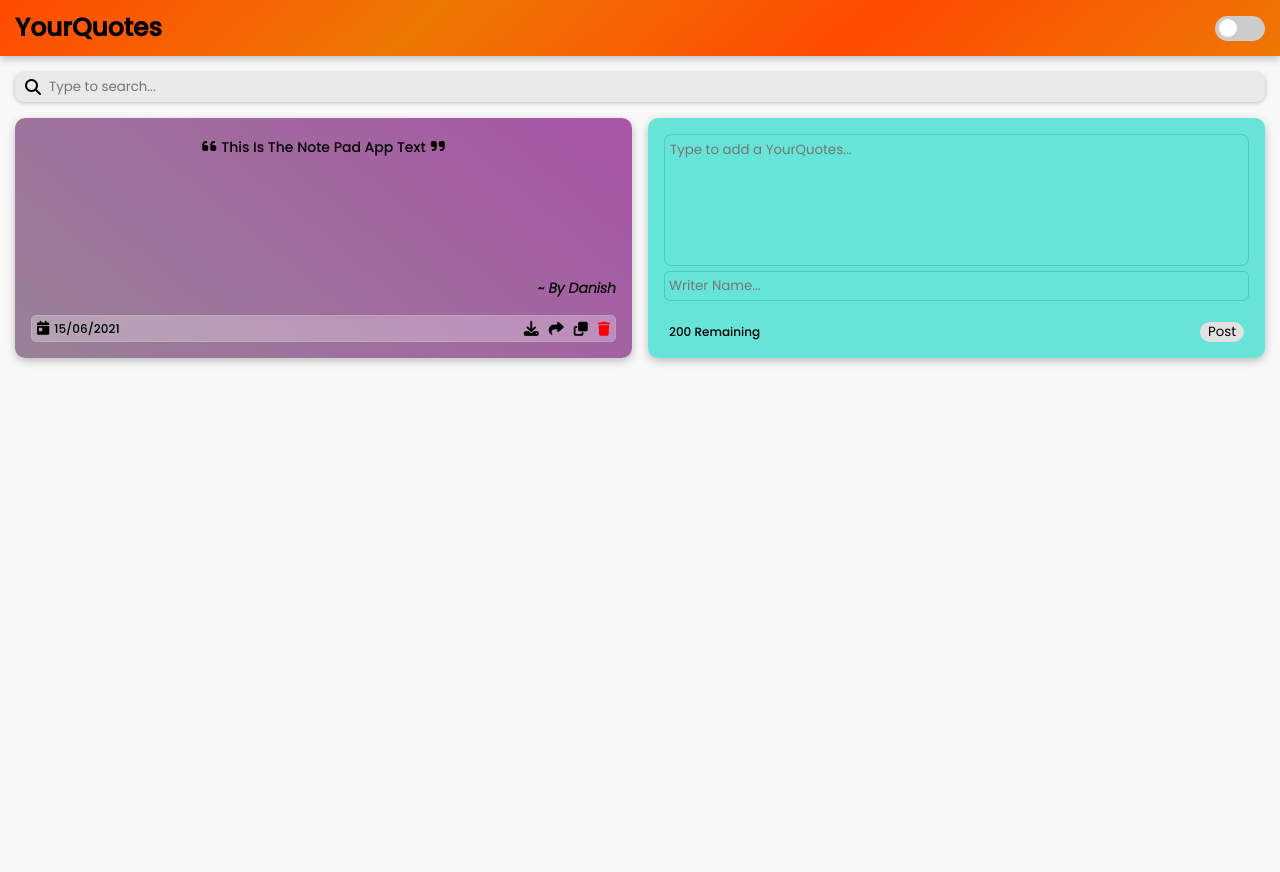
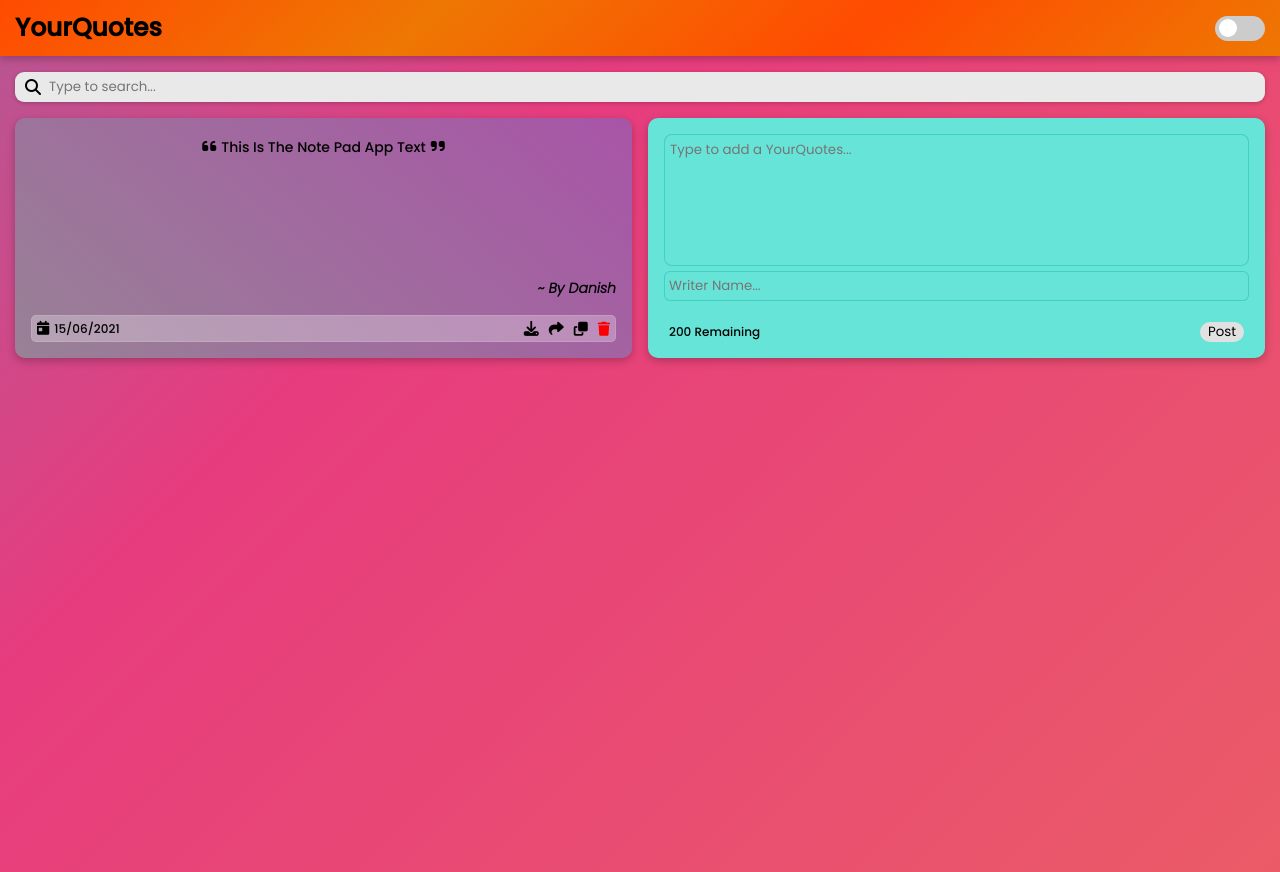
Before and after one commit to danishzayan/YourQuotes-App, a React (Vite) app: page / in a window 1280 px wide. Built offline with nearby package versions, Linux system fonts and the light colour scheme; no server answers.

Commit message:
add a new background color

```diff
--- a/src/index.css
+++ b/src/index.css
@@ -2,17 +2,32 @@
 Date: 07-08-2022
 Developer: Danish Kamal */
 
-@import url('https://fonts.googleapis.com/css2?family=Poppins:ital,wght@0,100;0,200;0,300;0,400;0,500;1,100;1,200;1,300&family=Roboto:ital,wght@0,100;0,300;0,400;1,300;1,400&display=swap');
+@import url("https://fonts.googleapis.com/css2?family=Poppins:ital,wght@0,100;0,200;0,300;0,400;0,500;1,100;1,200;1,300&family=Roboto:ital,wght@0,100;0,300;0,400;1,300;1,400&display=swap");
 
 * {
   margin: 0;
   padding: 0;
   box-sizing: border-box;
-  font-family: 'Poppins', sans-serif;
+  font-family: "Poppins", sans-serif;
 }
 
 body {
-  background-color: rgb(248, 248, 248);
+  background: linear-gradient(-45deg, #ee7752, #e73c7e, #23a6d5, #23d5ab);
+  background-size: 400% 400%;
+  animation: gradient 15s ease infinite;
+  height: 100vh;
+}
+
+@keyframes gradient {
+  0% {
+    background-position: 0% 50%;
+  }
+  50% {
+    background-position: 100% 50%;
+  }
+  100% {
+    background-position: 0% 50%;
+  }
 }
 
 .container {
@@ -48,7 +63,6 @@ body {
   overflow: hidden;
   word-break: break-word;
 }
-
 
 .card .text {
   margin: 0 auto;
@@ -214,7 +228,6 @@ textarea:focus {
   height: 25px;
 }
 
-
 /* Hide default HTML checkbox */
 .switch input {
   opacity: 0;
@@ -231,8 +244,8 @@ textarea:focus {
   right: 0;
   bottom: 0;
   background-color: #ccc;
-  -webkit-transition: .4s;
-  transition: .4s;
+  -webkit-transition: 0.4s;
+  transition: 0.4s;
 }
 
 .slider:before {
@@ -243,16 +256,16 @@ textarea:focus {
   left: 4px;
   bottom: 4px;
   background-color: white;
-  -webkit-transition: .4s;
-  transition: .4s;
+  -webkit-transition: 0.4s;
+  transition: 0.4s;
 }
 
 input:checked + .slider {
-  background-color: #2196F3;
+  background-color: #2196f3;
 }
 
 input:focus + .slider {
-  box-shadow: 0 0 1px #2196F3;
+  box-shadow: 0 0 1px #2196f3;
 }
 
 input:checked + .slider:before {
```
